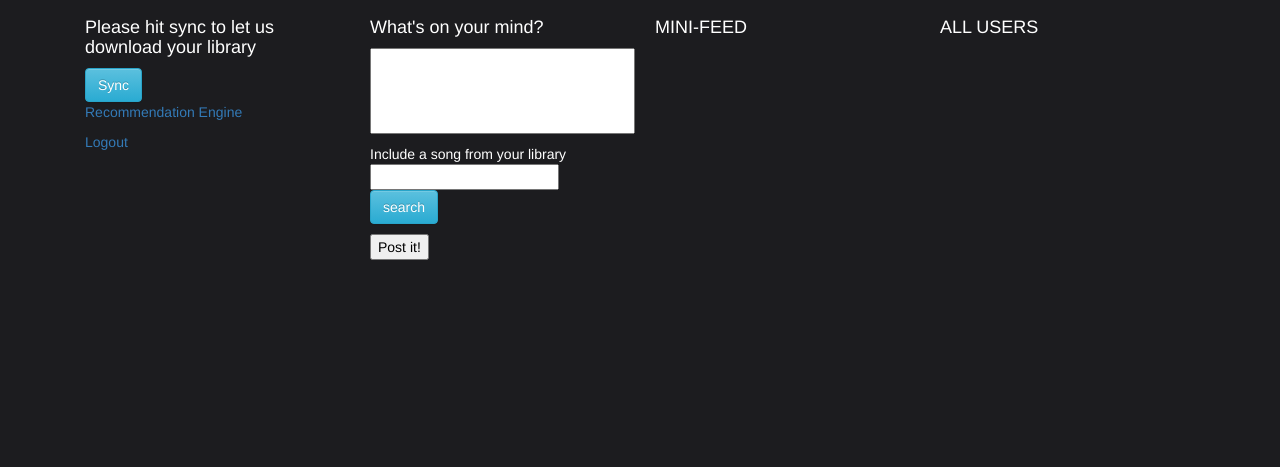
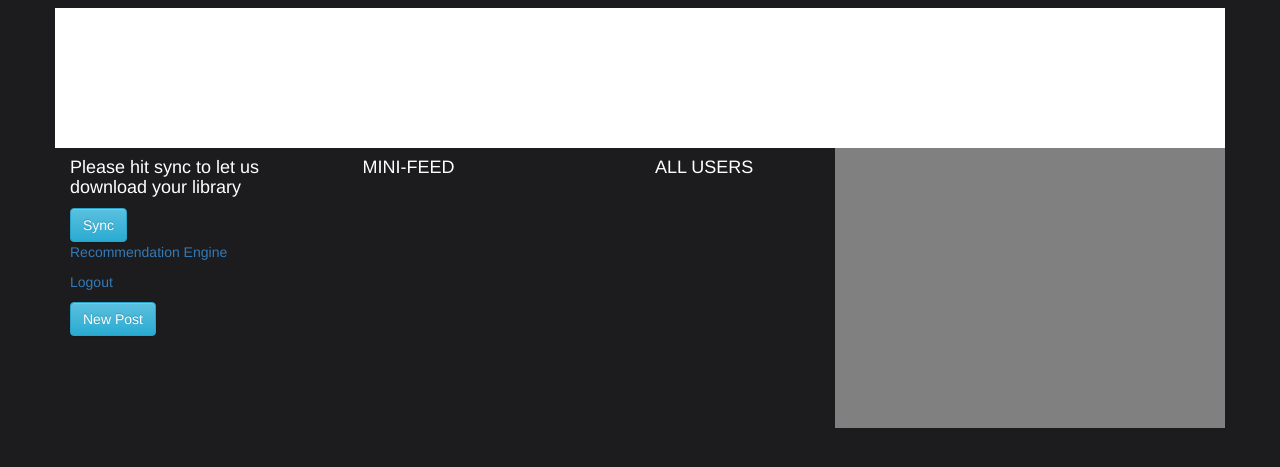
Before and after one commit to ecatkins/instabilly, a Django app: template project/spotify/templates/spotify/index.html in a window 1280 px wide. Shown: the part 99-566 px from the top of the page. Run offline with Django 3.2, Linux system fonts and the light colour scheme; the template is opened without the code that fills it, so the values that code supplies are empty; parts of the project's set-up code (start-up, migrations or seed data) failed here and were passed over; some libraries are stand-ins or nearby versions.

Commit message:
rearranging index page

```diff
--- a/project/spotify/static/spotify/main.css
+++ b/project/spotify/static/spotify/main.css
@@ -76,3 +76,13 @@ i {
 .unfollow {
     background-color: red;
 }
+
+#test {
+    height: 10em;
+    background-color: white;
+}
+
+#eddy {
+    height: 20em;
+    background-color: grey;
+}
--- a/project/spotify/static/spotify/timeline.js
+++ b/project/spotify/static/spotify/timeline.js
@@ -27,7 +27,7 @@ $(document).ready(function(){
         var all_posts = data['all_posts'];
         var count = 0;
         for (post in all_posts) {
-            $("#mini-feed").append("<div id=minifeed" + count + "><p>posted by: " + all_posts[post].user + "</p><p>" + all_posts[post].content + "</p><p><iframe src='https://embed.spotify.com/?uri=" + all_posts[post].track_uri + "'width=265 height=80 frameborder=0 allowtransparency=true></iframe></p>");
+            $("#mini-feed").append("<div id=minifeed" + count + "><p>posted by: " + all_posts[post].user + "</p><p>" + all_posts[post].content + "</p><p><iframe src='https://embed.spotify.com/?uri=" + all_posts[post].track_uri + "'width=250 height=80 frameborder=0 allowtransparency=true></iframe></p>");
             count += 1;
         }
     })
--- a/project/spotify/templates/spotify/index.html
+++ b/project/spotify/templates/spotify/index.html
@@ -7,6 +7,10 @@
 
 
 {% block content %}
+    <div class="row">
+        <div id="test" class="col-md-12"></div>
+    </div>
+    <div class="row">
         <div class="col-md-3">
             <h4>Please hit sync to let us download your library</h4>
             <div id="sync-library">
@@ -15,17 +19,7 @@
             </div>
             <p><a id='engine' href="/engine">Recommendation Engine</a></p>
             <p><a id='logout' href="/logout">Logout</a></p>
-    </div>
-
-    <div class="col-md-3">
-        <h4>What's on your mind?</h4>
-        <form id="songsearch" action="search" method="GET">
-            {% csrf_token %}
-            <p><textarea id="comment" rows="4" cols="30"></textarea></p>
-            <p>Include a song from your library <input type="text" name="search_query"> <button class="btn btn-info" id="song-search-button">search</button></p>
-            <input type="submit" value="Post it!" data-toggle="modal" data-target="#myModal">
-        </form>
-        <div id="searchresult"><ul id="searchresult_list"></ul></div>
+            <button class="btn btn-info">New Post</button>
         </div>
 
         <div class="col-md-3">
@@ -33,7 +27,7 @@
             <div id="mini-feed"></div>
         </div>
 
-    <div class="col-md-3">
+        <div class="col-md-2">
             <h4>ALL USERS</h4>
             {% if user_list %}
                 <ul id="all-users-list">
@@ -43,7 +37,9 @@
                 </ul>
             {% endif %}
         </div>
-
+        <div id="eddy" class="col-md-4">
+        </div>
+    </div>
     <div id="myModal" class="modal fade" role="dialog">
         <div class="modal-dialog">
         <!-- Modal content-->
@@ -62,4 +58,22 @@
             </div>
         </div>
     </div>
+
+    <div id="mySearchModal" class="modal fade" role="dialog">
+        <div class="modal-dialog">
+        <!-- Modal content-->
+            <div class="modal-content">
+                <div class="modal-header">
+                    <button type="button" class="close" data-dismiss="modal">&times;</button>
+                    <h4 class="modal-title">Search Results</h4>
+                </div>
+                <div class="modal-body">
+                    <div id="searchresult"><ul id="searchresult_list"></ul></div>
+                </div>
+                <div class="modal-footer">
+                    <button id="modal-button" type="button" class="btn btn-default" data-dismiss="modal">Do it!</button>
+                </div>
+            </div>
+        </div>
+    </div>
 {% endblock %}
--- a/project/spotify/views.py
+++ b/project/spotify/views.py
@@ -28,7 +28,9 @@ class HomeView(View):
 class RegistrationView(View):
 
     def post(self, request):
+        print('in registration view')
         registration_form = RegistrationForm(request.POST)
+        print(registration_form)
         if registration_form.is_valid():
             username = registration_form.cleaned_data['username']
             password = registration_form.cleaned_data['password']
@@ -45,8 +47,9 @@ class RegistrationView(View):
             profile.save()
             return redirect("oauth")
         else:
-            return render(request, 'spotify/home.html', {"login_form": UserForm(), "registration_form": registration_form})
-
+            errors = registration_form.errors.as_json()
+            # return render(request, 'spotify/home.html', {"login_form": UserForm(), "registration_form": registration_form})
+            return JsonResponse({"errors": errors})
 
 class LoginView(View):
 
```
Also changed, not shown: project/spotify/templates/spotify/home.html (+10 -6 lines). Lines whose indentation alone changed are shown as unchanged.
